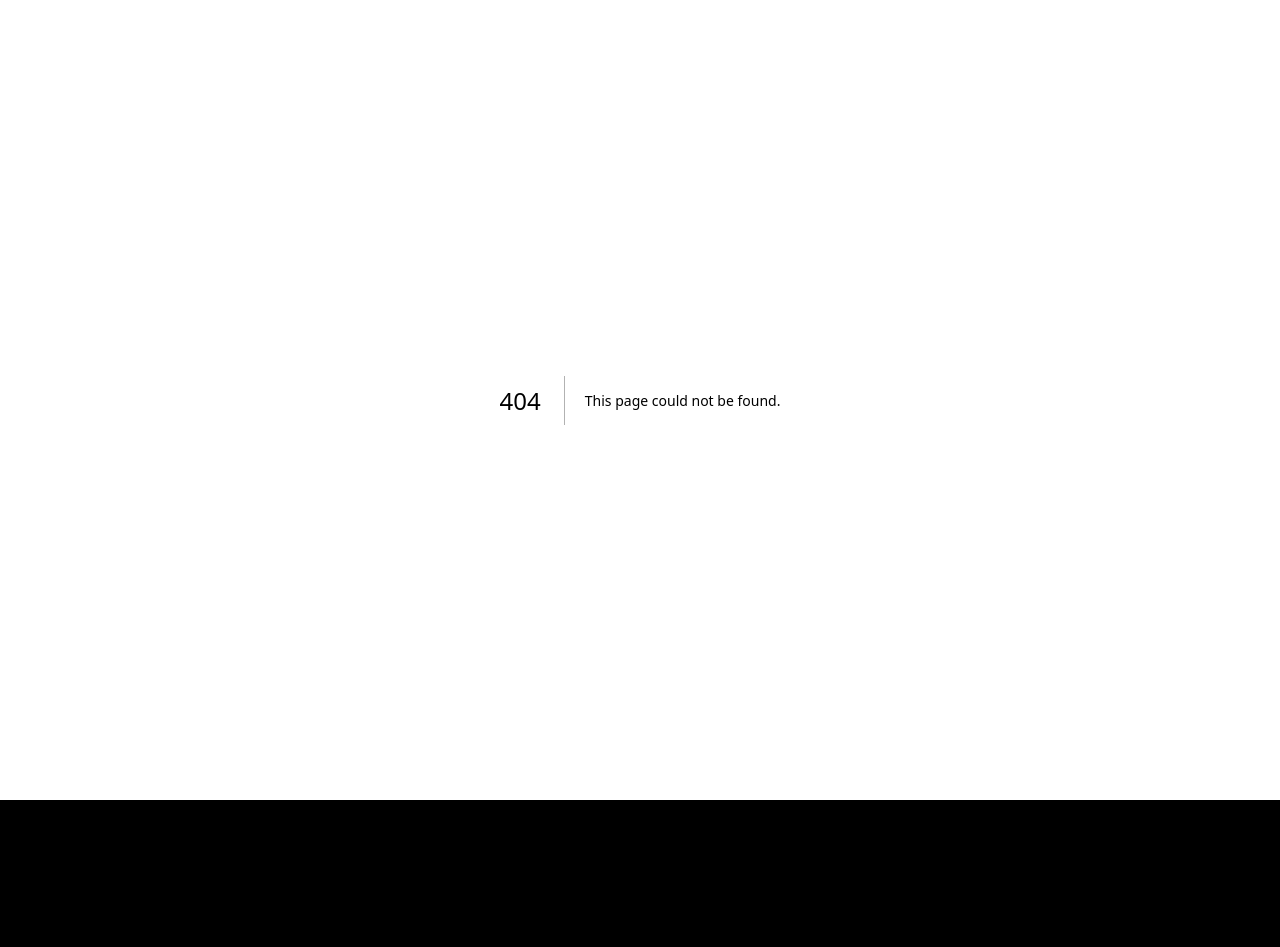
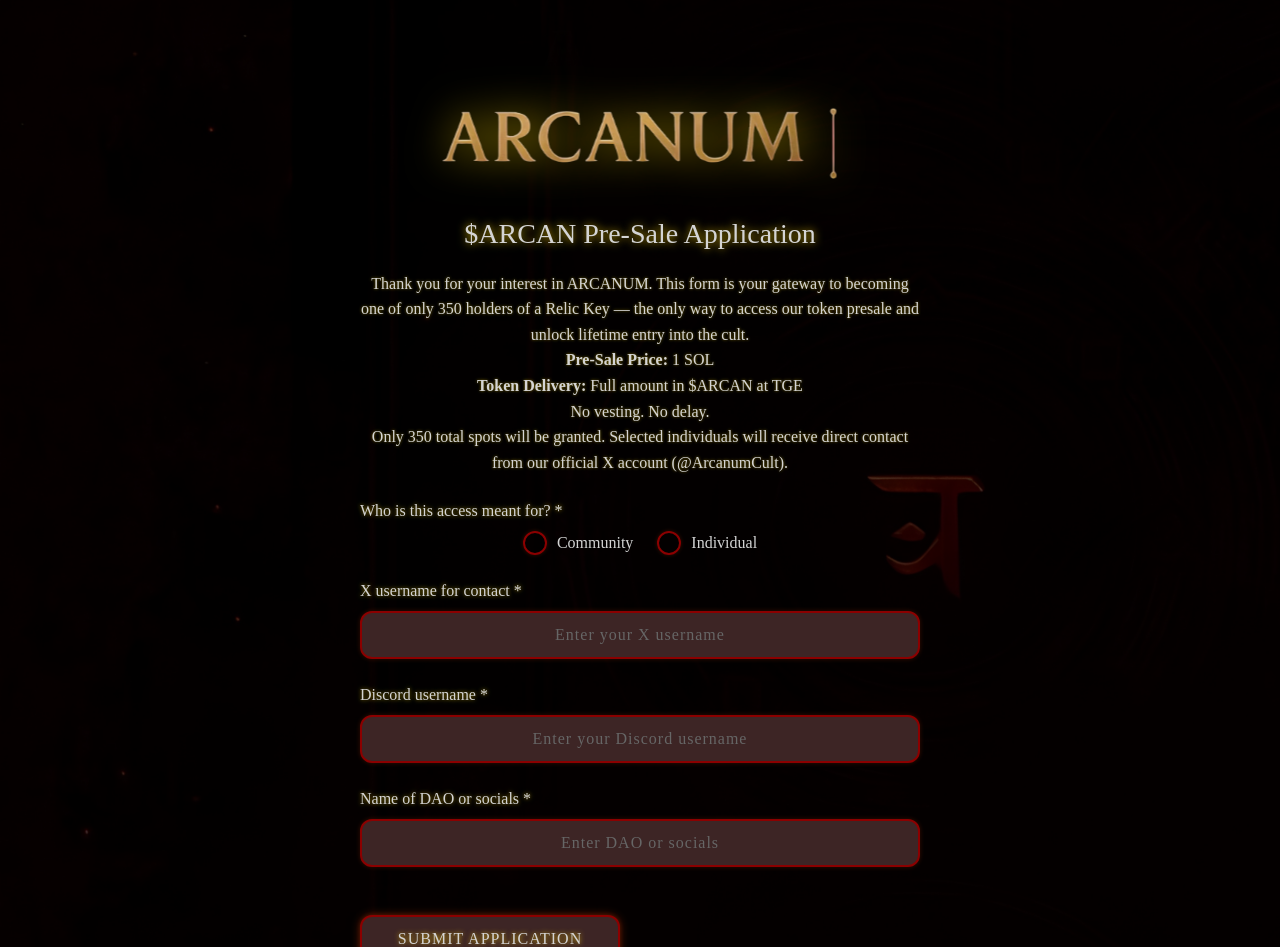
Before and after one commit to afkhan-fardeen/arcanum, a Next.js app: page /form in a window 1280 px wide. Before the commit this address had no page. Shown: the top 947 px of the page. Before the commit the page ends 800 px from the top, so only its background shows below. Built offline with nearby package versions, Linux system fonts and the light colour scheme; a web font is replaced by a local one.

Commit message:
Add lib/supabase.js to fix module not found error, update admin page, and ensure client-side Excel export

```diff
--- /dev/null
+++ b/app/api/export/route.js
@@ -0,0 +1,54 @@
+import { NextResponse } from 'next/server';
+import { supabase } from '../../../lib/supabase';
+import * as XLSX from 'xlsx';
+
+export async function GET() {
+  try {
+    const { data: submissions, error } = await supabase
+      .from('submissions')
+      .select('*')
+      .order('submitted_at', { ascending: false });
+
+    if (error) {
+      console.error('Supabase error:', error);
+      return NextResponse.json({ error: 'Failed to fetch submissions' }, { status: 500 });
+    }
+
+    if (!submissions || submissions.length === 0) {
+      return new Response('No submissions available', {
+        status: 200,
+        headers: {
+          'Content-Type': 'text/plain; charset=utf-8',
+          'Content-Disposition': 'attachment; filename=no_submissions.txt',
+          'Access-Control-Allow-Origin': '*',
+          'Access-Control-Allow-Methods': 'GET',
+          'Access-Control-Allow-Headers': 'Content-Type',
+          'Cache-Control': 'no-cache',
+        },
+      });
+    }
+
+    // Create Excel workbook and worksheet
+    const worksheet = XLSX.utils.json_to_sheet(submissions);
+    const workbook = XLSX.utils.book_new();
+    XLSX.utils.book_append_sheet(workbook, worksheet, 'Submissions');
+
+    // Generate binary Excel file
+    const excelBuffer = XLSX.write(workbook, { bookType: 'xlsx', type: 'buffer' });
+
+    return new Response(excelBuffer, {
+      status: 200,
+      headers: {
+        'Content-Type': 'application/vnd.openxmlformats-officedocument.spreadsheetml.sheet',
+        'Content-Disposition': 'attachment; filename=submissions.xlsx',
+        'Access-Control-Allow-Origin': '*',
+        'Access-Control-Allow-Methods': 'GET',
+        'Access-Control-Allow-Headers': 'Content-Type',
+        'Cache-Control': 'no-cache',
+      },
+    });
+  } catch (error) {
+    console.error('Export error:', error);
+    return NextResponse.json({ error: 'Server error' }, { status: 500 });
+  }
+}
--- /dev/null
+++ b/app/api/submit/route.js
@@ -0,0 +1,44 @@
+import { NextResponse } from 'next/server';
+import { supabase } from '../../../lib/supabase';
+
+export async function POST(req) {
+  try {
+    const { accessFor, xUsername, discordUsername, daoSocials } = await req.json();
+
+    // Basic validation
+    if (!accessFor || !['community', 'individual'].includes(accessFor)) {
+      return NextResponse.json({ error: 'Invalid or missing accessFor' }, { status: 400 });
+    }
+    if (!xUsername || typeof xUsername !== 'string' || xUsername.length < 3) {
+      return NextResponse.json({ error: 'Invalid or missing xUsername' }, { status: 400 });
+    }
+    if (!discordUsername || typeof discordUsername !== 'string' || discordUsername.length < 3) {
+      return NextResponse.json({ error: 'Invalid or missing discordUsername' }, { status: 400 });
+    }
+    if (!daoSocials || typeof daoSocials !== 'string' || daoSocials.length < 3) {
+      return NextResponse.json({ error: 'Invalid or missing daoSocials' }, { status: 400 });
+    }
+
+    // Insert submission into Supabase
+    const { error } = await supabase
+      .from('submissions')
+      .insert([
+        {
+          access_for: accessFor,
+          x_username: xUsername,
+          discord_username: discordUsername,
+          dao_socials: daoSocials,
+        },
+      ]);
+
+    if (error) {
+      console.error('Supabase error:', error);
+      return NextResponse.json({ error: 'Failed to save submission' }, { status: 500 });
+    }
+
+    return NextResponse.json({ message: 'Submission successful' });
+  } catch (error) {
+    console.error('Submission error:', error);
+    return NextResponse.json({ error: 'Server error' }, { status: 500 });
+  }
+}
--- /dev/null
+++ b/app/form/page.js
@@ -0,0 +1,123 @@
+'use client';
+
+import Image from 'next/image';
+import { useState } from 'react';
+
+export default function Form() {
+  const [isSubmitting, setIsSubmitting] = useState(false);
+  const [message, setMessage] = useState('');
+
+  const handleSubmit = async (event) => {
+    event.preventDefault();
+    setIsSubmitting(true);
+    setMessage('');
+
+    const formData = new FormData(event.target);
+    const data = {
+      accessFor: formData.get('accessFor'),
+      xUsername: formData.get('xUsername'),
+      discordUsername: formData.get('discordUsername'),
+      daoSocials: formData.get('daoSocials'),
+    };
+
+    try {
+      const response = await fetch('/api/submit', {
+        method: 'POST',
+        headers: {
+          'Content-Type': 'application/json',
+        },
+        body: JSON.stringify(data),
+      });
+
+      const result = await response.json();
+      if (response.ok) {
+        setMessage('Submission successful! Thank you for applying.');
+        event.target.reset();
+      } else {
+        setMessage(result.error || 'Submission failed. Please try again.');
+      }
+    } catch (error) {
+      setMessage('Error submitting form. Please try again.');
+    } finally {
+      setIsSubmitting(false);
+    }
+  };
+
+  return (
+    <div className="password-container">
+      <Image
+        src="/arcanum-2.png"
+        alt="Arcanum Text"
+        width={400}
+        height={100}
+        className="password-text-image"
+      />
+      <div className="form-input-container">
+        <h2 className="form-title">$ARCAN Pre-Sale Application</h2>
+        <p className="form-description">
+          Thank you for your interest in ARCANUM. This form is your gateway to becoming one of only 350 holders of a Relic Key — the only way to access our token presale and unlock lifetime entry into the cult.
+          <br />
+          <strong>Pre-Sale Price:</strong> 1 SOL<br />
+          <strong>Token Delivery:</strong> Full amount in $ARCAN at TGE<br />
+          No vesting. No delay.<br />
+          Only 350 total spots will be granted. Selected individuals will receive direct contact from our official X account (@ArcanumCult).
+        </p>
+        <form className="form-content" onSubmit={handleSubmit}>
+          <div className="form-field">
+            <label className="form-label">Who is this access meant for? *</label>
+            <div className="form-radio-group">
+              <label className="form-radio">
+                <input type="radio" name="accessFor" value="community" required />
+                <span className="form-radio-custom"></span>
+                Community
+              </label>
+              <label className="form-radio">
+                <input type="radio" name="accessFor" value="individual" required />
+                <span className="form-radio-custom"></span>
+                Individual
+              </label>
+            </div>
+          </div>
+          <div className="form-field">
+            <label className="form-label">X username for contact *</label>
+            <input
+              type="text"
+              name="xUsername"
+              className="form-input"
+              placeholder="Enter your X username"
+              required
+            />
+          </div>
+          <div className="form-field">
+            <label className="form-label">Discord username *</label>
+            <input
+              type="text"
+              name="discordUsername"
+              className="form-input"
+              placeholder="Enter your Discord username"
+              required
+            />
+          </div>
+          <div className="form-field">
+            <label className="form-label">Name of DAO or socials *</label>
+            <input
+              type="text"
+              name="daoSocials"
+              className="form-input"
+              placeholder="Enter DAO or socials"
+              required
+            />
+          </div>
+          <button
+            type="submit"
+            className="arc-button form-submit"
+            disabled={isSubmitting}
+          >
+            {isSubmitting ? 'Submitting...' : 'Submit Application'}
+          </button>
+          {message && <p className="form-message">{message}</p>}
+        </form>
+      </div>
+    </div>
+  );
+}
--- a/app/page.js
+++ b/app/page.js
@@ -1,6 +1,7 @@
 'use client';
 
 import { useState, useEffect } from 'react';
+import Link from 'next/link';
 
 export default function Home() {
   const [stage, setStage] = useState('initializing');
@@ -203,14 +204,9 @@ export default function Home() {
               >
                 GitBook
               </a>
-              <a
-                href="https://forms.gle/your-google-form-link" // Replace with your Google Form link
-                target="_blank"
-                rel="noopener noreferrer"
-                className="arc-button"
-              >
-                Apply <span className="dollar-sign">$</span><span className="golden-glow">ARCAN</span> Pre-Sale
-              </a>
+              <Link href="/form" className="arc-button">
+                Apply <span className="dollar-sign">$</span><span className="golden-glow">ARCANUM</span> Pre-Sale
+              </Link>
             </div>
           </div>
         </div>
--- /dev/null
+++ b/lib/supabase.js
@@ -0,0 +1,10 @@
+import { createClient } from '@supabase/supabase-js';
+
+const supabaseUrl = process.env.NEXT_PUBLIC_SUPABASE_URL;
+const supabaseAnonKey = process.env.NEXT_PUBLIC_SUPABASE_ANON_KEY;
+
+if (!supabaseUrl || !supabaseAnonKey) {
+  throw new Error('Missing Supabase environment variables');
+}
+
+export const supabase = createClient(supabaseUrl, supabaseAnonKey);
--- a/next.config.mjs
+++ b/next.config.mjs
@@ -1,6 +1,9 @@
 /** @type {import('next').NextConfig} */
 const nextConfig = {
     output: 'export',
+  images: {
+    unoptimized: true,
+  },
 };
 
 export default nextConfig;
```
